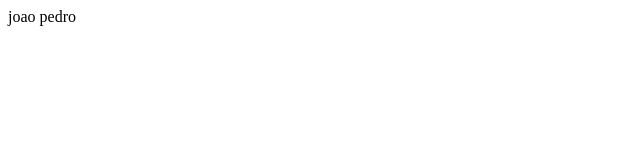
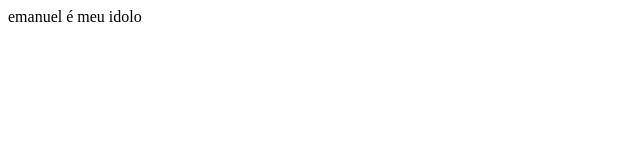
Before and after one commit to Tulio-CS/workshop-ibmec, a plain HTML site: page index.html in a window 1280 px wide. Shown: the full height of the page, 0-640 px from the left. Drawn offline with Linux system fonts and the light colour scheme.

Commit message:
manué é meu idolo

```diff
--- a/index.html
+++ b/index.html
@@ -6,6 +6,6 @@
     <title>jaogoat</title>
 </head>
 <body>
-    joao pedro
+    emanuel é meu idolo
 </body>
 </html>
```
